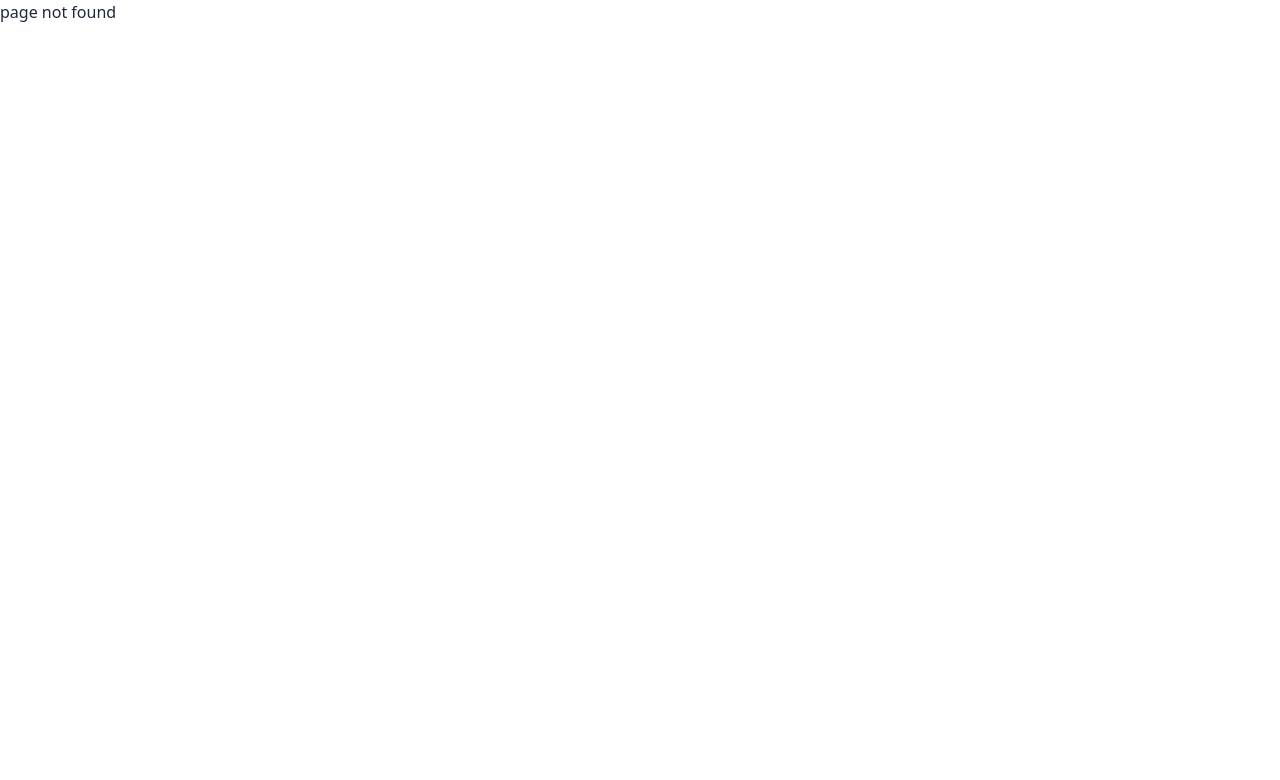
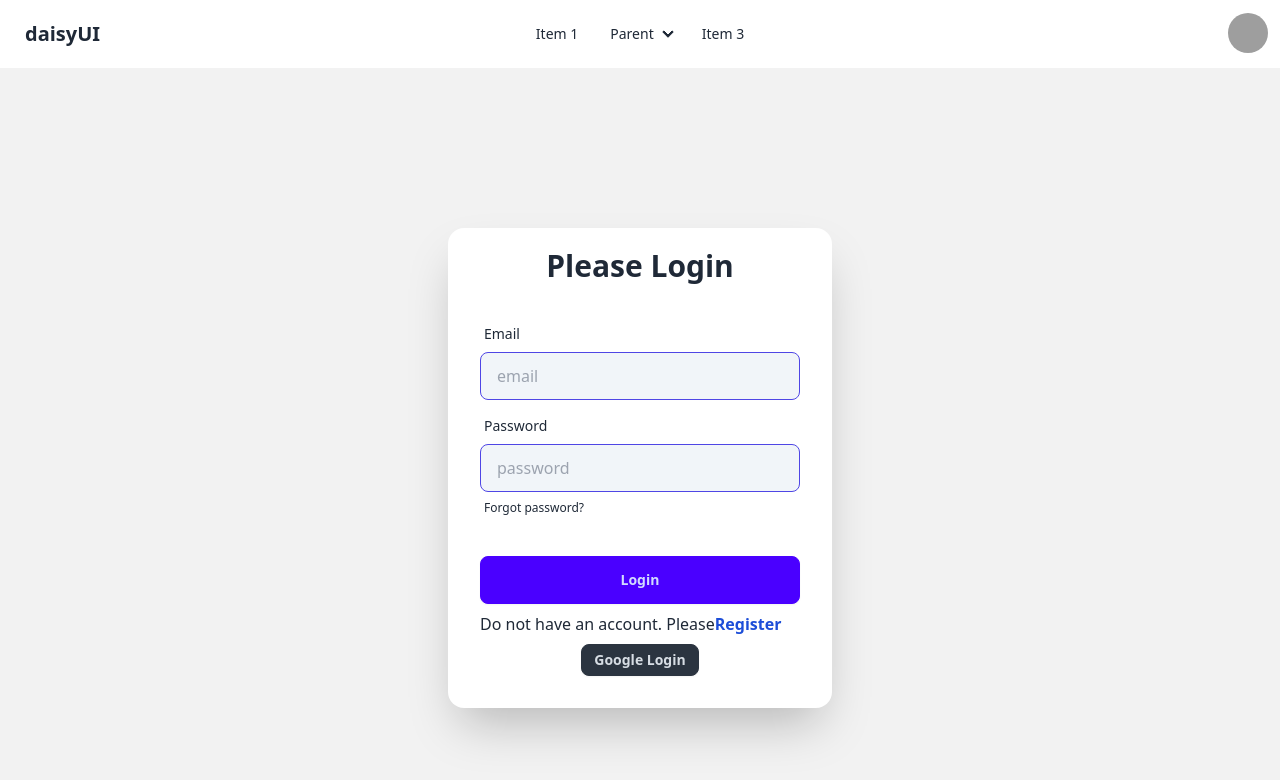
Before and after one commit to shofiqebr/tourist-guide-client, a React (Vite) app: page /login in a window 1280 px wide. Before the commit this address had no page. Shown: the top 780 px of the page. Built offline with nearby package versions, Linux system fonts and the light colour scheme; no server answers; grey boxes are pictures that could not be loaded.

Commit message:
added login page

```diff
--- a/package.json
+++ b/package.json
@@ -10,10 +10,12 @@
     "preview": "vite preview"
   },
   "dependencies": {
+    "firebase": "^10.6.0",
     "localforage": "^1.10.0",
     "match-sorter": "^6.3.1",
     "react": "^18.2.0",
     "react-dom": "^18.2.0",
+    "react-hot-toast": "^2.4.1",
     "react-router-dom": "^6.20.0",
     "sort-by": "^1.2.0"
   },
--- /dev/null
+++ b/src/config/firebase.config.js
@@ -0,0 +1,16 @@
+import { initializeApp } from "firebase/app";
+import { getAuth } from 'firebase/auth';
+
+const firebaseConfig = {
+  apiKey:import.meta.env.VITE_APIKEY,
+  authDomain:import.meta.env.VITE_AUTHDOMAIN,
+  projectId:import.meta.env.VITE_PROJECTID,
+  storageBucket:import.meta.env.VITE_STORAGEBUCKET,
+  messagingSenderId:import.meta.env.VITE_MESSAGINGSENDERID,
+  appId:import.meta.env.VITE_APPID
+};
+
+
+const app = initializeApp(firebaseConfig);
+
+export const auth = getAuth(app)
--- a/src/layout/Main.jsx
+++ b/src/layout/Main.jsx
@@ -1,5 +1,6 @@
 import { Outlet } from "react-router-dom";
 import Navbar from './../shared/navbar/Navbar';
+import { Toaster } from "react-hot-toast";
 
 
 const Main = () => {
@@ -7,6 +8,7 @@ const Main = () => {
         <div>
             <Navbar></Navbar>
             <Outlet></Outlet>
+            <Toaster/>
         </div>
     );
 };
--- a/src/main.jsx
+++ b/src/main.jsx
@@ -3,11 +3,14 @@ import ReactDOM from 'react-dom/client'
 import './index.css'
 import { RouterProvider } from 'react-router-dom'
 import router from './routes/Route'
+import AuthProvider from './provider/AuthProvider'
 
 
 
 ReactDOM.createRoot(document.getElementById('root')).render(
   <React.StrictMode>
- <RouterProvider router={router} />
+    <AuthProvider>
+    <RouterProvider router={router} />
+    </AuthProvider>
   </React.StrictMode>,
 )
--- /dev/null
+++ b/src/pages/Login.jsx
@@ -0,0 +1,93 @@
+
+
+import { useContext } from "react";
+import { Link, useLocation, useNavigate } from "react-router-dom";
+import toast from "react-hot-toast";
+import { AuthContext } from './../provider/AuthProvider';
+import GoogleLogin from './../shared/GoogleLogin';
+
+
+
+const Login = () => {
+
+const {signIn} = useContext(AuthContext)
+const location = useLocation();
+const navigate = useNavigate();
+
+
+const handleSubmit = event =>{
+  event.preventDefault();
+   const form = event.target;
+   const password = form.password.value;
+   const email = form.email.value;
+
+
+
+
+   signIn(email, password)
+   .then(res => {
+    toast.success('User logged in successfully');
+    navigate(location?.state ? location.state : '/');
+})
+.catch(error => {
+    toast.error(error.message)
+   });
+
+}
+    return (
+        <div>
+
+             <div className="hero min-h-screen bg-base-200">
+        <div className="hero-content flex-col  w-full lg:flex-row-reverse">
+
+          <div className="card flex-shrink-0 w-full max-w-sm shadow-2xl bg-base-100">
+            <div className="text-center text-3xl font-semibold pt-5">Please Login</div>
+            <form onSubmit={handleSubmit} className="card-body">
+
+              <div className="form-control">
+                <label className="label">
+                  <span className="label-text">Email</span>
+                </label>
+                <input
+                  type="email"
+                  name='email'
+                  placeholder="email"
+                  className="input border-indigo-600 bg-slate-100"
+                  required
+                />
+              </div>
+
+              <div className="form-control">
+                <label className="label">
+                  <span className="label-text">Password</span>
+                </label>
+                <input
+                  type="password"
+                  name='password'
+                  placeholder="password"
+                  className="input border-indigo-600 bg-slate-100"
+                  required
+                />
+                <label className="label">
+                  <a href="#" className="label-text-alt link link-hover">
+                    Forgot password?
+                  </a>
+                </label>
+              </div>
+              <div className="form-control mt-6">
+                <button type="submit" className="btn btn-primary">Login</button>
+              </div>
+              <div>Do not have an account. Please<Link className="font-bold text-blue-700" to='/register'>Register</Link></div>
+              <div className="flex justify-center items-center ">
+
+      <GoogleLogin></GoogleLogin>
+              </div>
+            </form>
+          </div>
+        </div>
+      </div>
+        </div>
+    );
+};
+
+export default Login;
--- /dev/null
+++ b/src/provider/AuthProvider.jsx
@@ -0,0 +1,65 @@
+import { createContext, useEffect, useState } from "react";
+import { GoogleAuthProvider, createUserWithEmailAndPassword, onAuthStateChanged, signInWithEmailAndPassword, signInWithPopup, signOut } from "firebase/auth";
+import { auth } from './../config/firebase.config';
+
+
+export const AuthContext = createContext(null);
+const googleProvider = new GoogleAuthProvider()
+
+
+const AuthProvider = ({children}) => {
+    // const [brands, setBrands] = useState([]);
+    const [user,setUser] = useState({})
+    const [loading, setLoading] = useState(true)
+//    useEffect(() => {
+//       fetch("/data.json")
+//         .then((res) => res.json())
+//         .then((data) => setBrands(data));
+//     }, []);
+
+    const googleLogin = () =>{
+      setLoading(true)
+      return signInWithPopup(auth,googleProvider)
+    }
+
+    const createUser = (email,password) => {
+      setLoading(true)
+      return createUserWithEmailAndPassword(auth,email,password)
+    }
+
+      const signIn = (email,password)=>{
+        setLoading(true)
+        return signInWithEmailAndPassword(auth,email,password)
+      }
+
+      const logOut = () => {
+        return signOut(auth)
+    }
+
+
+      useEffect(()=>{
+        onAuthStateChanged(auth,(user)=>{
+          setUser(user)
+          setLoading(false)
+        })
+      },[])
+      // console.log(user);
+
+
+    const authInfo = {
+        // brands,
+        googleLogin,
+        createUser,
+        signIn,
+        logOut,
+        user,
+        loading
+    }
+
+    return (
+   <AuthContext.Provider value={authInfo}>
+    {children}
+   </AuthContext.Provider>
+)};
+
+export default AuthProvider;
--- a/src/routes/Route.jsx
+++ b/src/routes/Route.jsx
@@ -5,6 +5,7 @@ import {
 import Main from "../layout/Main";
 import NotFound from "../pages/NotFound";
 import Home from "../home/Home";
+import Login from "../pages/Login";
 
   const router = createBrowserRouter([
     {
@@ -15,6 +16,10 @@ import Home from "../home/Home";
         {
             path: '/',
             element: <Home></Home>,
+        },
+        {
+            path: 'login',
+            element: <Login></Login>,
         }
       ]
     },
--- /dev/null
+++ b/src/shared/GoogleLogin.jsx
@@ -0,0 +1,31 @@
+
+import toast from 'react-hot-toast';
+import { Navigate } from 'react-router-dom';
+import { useContext } from 'react';
+import { AuthContext } from './../provider/AuthProvider';
+
+const GoogleLogin = () => {
+
+const {googleLogin} = useContext(AuthContext);
+
+const handleGoogleLogin = (media) =>{
+    media()
+    .then(res => {
+        toast.success('User logged in successfully');
+        Navigate('/')
+    })
+    .catch(error => {
+        toast.error(error.message)
+    })
+}
+
+    return (
+        <div>
+            <button
+            onClick={()=>handleGoogleLogin(googleLogin)}
+            className="btn btn-neutral btn-sm">Google Login</button>
+        </div>
+    );
+};
+
+export default GoogleLogin;
```
Also changed, not shown: 1 other file (tests, documents, lock files or other folders).
